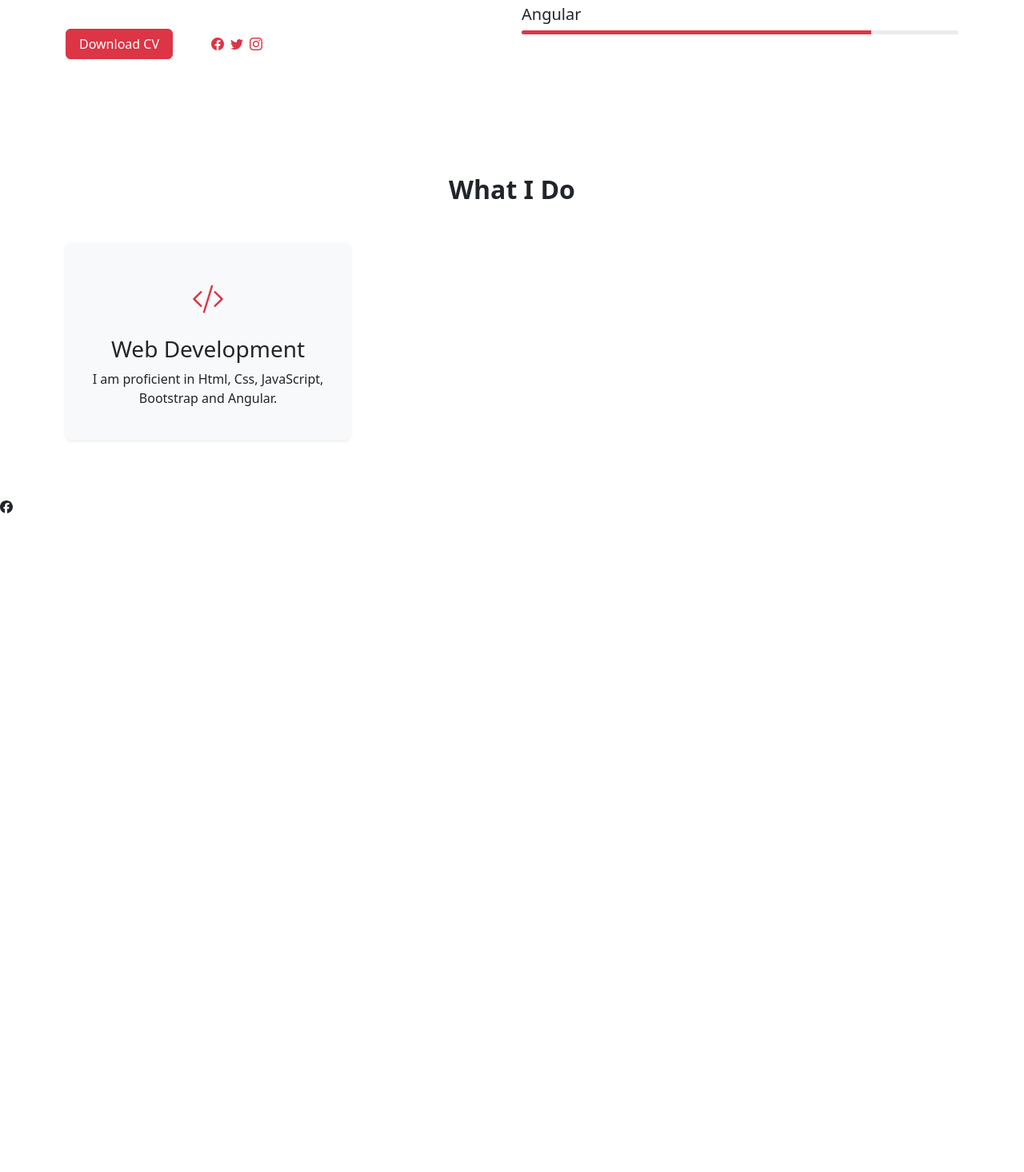
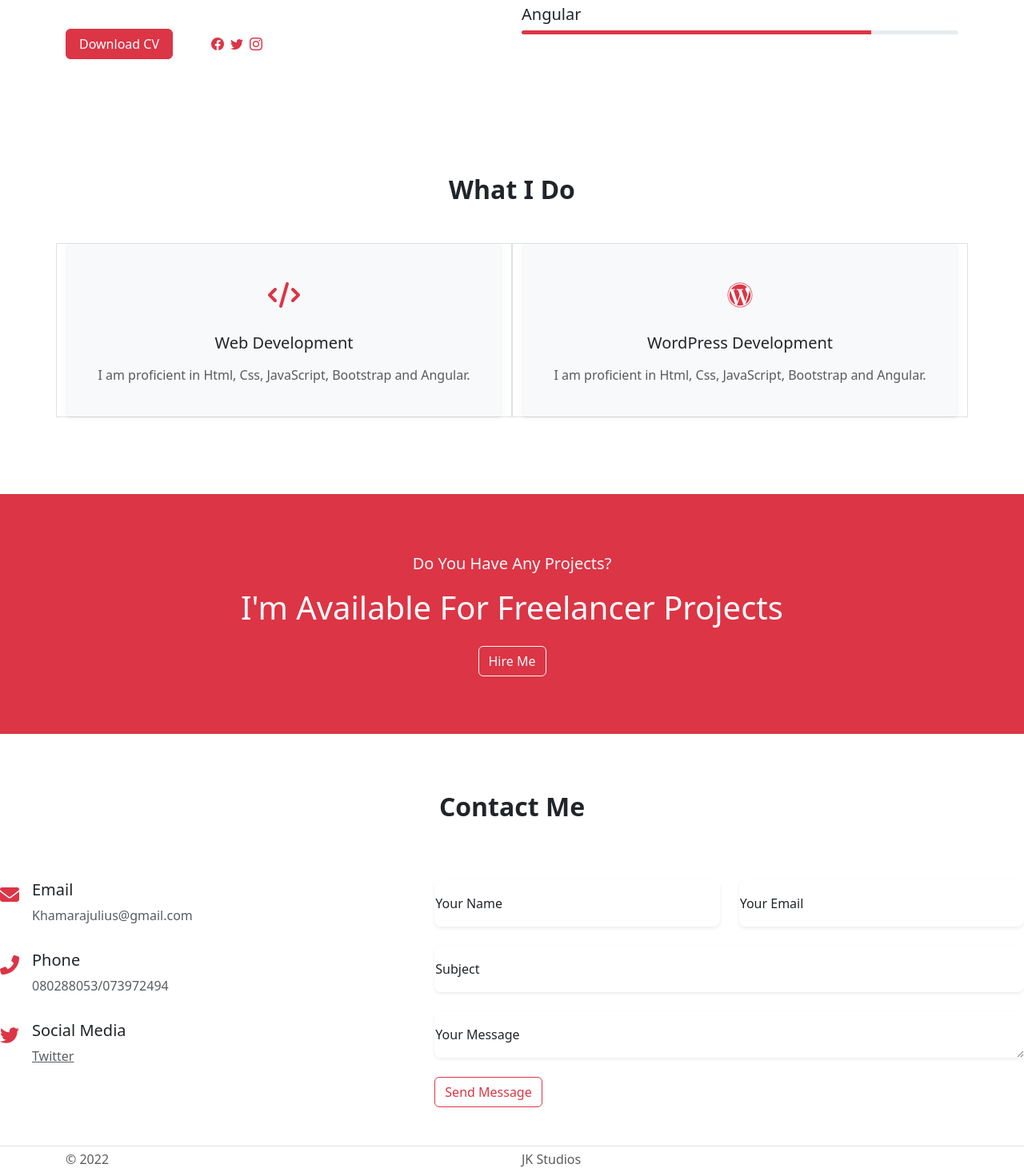
Before and after one commit to JKHAMARA/project, an Angular app: page /home in a window 1280 px wide. Shown: the part 1292-2758 px from the top of the page at 80% size. Before the commit the page ends 1938 px from the top, so only its background shows below. Built offline with nearby package versions, Linux system fonts and the light colour scheme.

Commit message:
finished portfolio website

```diff
--- a/src/app/home/home.component.html
+++ b/src/app/home/home.component.html
@@ -12,7 +12,7 @@
           <li><a class="dropdown-item" href="#home">Home</a></li>
           <li><a class="dropdown-item" href="#about">About</a></li>
           <li><a class="dropdown-item" href="#services">Services</a></li>
-          <li><a class="dropdown-item" href="#">Contact</a></li>
+          <li><a class="dropdown-item" href="#contact">Contact</a></li>
         </ul>
       </div>
     </div>
@@ -151,17 +151,149 @@
     </div>
 
     <div class="row text-center">
-      <div class="col-md-6 col-lg-4">
+      <div class="col-md-6 col-lg-6 border mb-4">
         <div class="service-item shadow-sm p-4 rounded bg-light">
-          <div class="icon my-3 text-danger fs-1">
-            <i class="bi bi-code-slash"></i>
+          <div class="icon my-3 text-danger fs-2">
+            <i class="fas fa-code"></i>
           </div>
-          <h3>Web Development</h3>
-          <p>I am proficient in Html, Css, JavaScript, Bootstrap and Angular.</p>
+          <h3 class="fs-5 py-2">Web Development</h3>
+          <p class="text-muted">I am proficient in Html, Css, JavaScript, Bootstrap and Angular.</p>
+        </div>
+      </div>
+
+      <div class="col-md-6 col-lg-6 border mb-4">
+        <div class="service-item shadow-sm p-4 rounded bg-light">
+          <div class="icon my-3 text-danger fs-2">
+            <i class="fa-brands fa-wordpress"></i>
+          </div>
+          <h3 class="fs-5 py-2">WordPress Development</h3>
+          <p class="text-muted">I am proficient in Html, Css, JavaScript, Bootstrap and Angular.</p>
+        </div>
+      </div>
+
+    </div>
+  </div>
+</section>
+<!-- Services Section End -->
+
+<!-- Freelancer Available Section Start -->
+<section class="freelancer-available py-5 bg-danger">
+  <div class="container-lg py-4">
+    <div class="row justify-content-center">
+      <div class="col-lg-8 text-center">
+        <p class="text-light fs-5">Do You Have Any Projects?</p>
+        <h2 class="text-white fs-1 mb-4">I'm Available For Freelancer Projects</h2>
+        <a href="#contact" class="btn btn-outline-light">Hire Me</a>
+      </div>
+    </div>
+  </div>
+</section>
+<!-- Freelancer Available Section End -->
+
+<!-- Contact Section Start -->
+<section class="contact py-5" id="contact">
+  <div class="container-lg py-4">
+    <div class="row justify-content-center">
+      <div class="col-lg-8">
+        <div class="section-title text-center">
+          <h2 class="fw-bold mb-5">Contact Me</h2>
         </div>
       </div>
     </div>
   </div>
+
+  <div class="row">
+    <div class="col-md-5">
+      <div class="contact-item d-flex mb-3">
+        <div class="icon fs-4 text-danger">
+          <i class="fa-solid fa-envelope"></i>
+        </div>
+
+        <div class="text ms-3">
+          <h3 class="fs-5">Email</h3>
+          <p class="text-muted">Khamarajulius@gmail.com</p>
+        </div>
+      </div>
+
+      <div class="contact-item d-flex mb-3">
+        <div class="icon fs-4 text-danger">
+          <i class="fa-solid fa-phone-flip"></i>
+        </div>
+
+        <div class="text ms-3">
+          <h3 class="fs-5">Phone</h3>
+          <p class="text-muted">080288053/073972494</p>
+        </div>
+      </div>
+
+      <div class="contact-item d-flex mb-3">
+        <div class="icon fs-4 text-danger">
+          <i class="fa-brands fa-twitter"></i>
+        </div>
+
+        <div class="text ms-3">
+          <h3 class="fs-5">Social Media</h3>
+          <a class="text-muted" href="">Twitter</a>
+        </div>
+      </div>
+
+    </div>
+
+    <div class="col-md-7">
+      <div class="contact-form">
+        <form>
+          <div class="row">
+            <div class="col-lg-6 form-floating mb-4">
+              <input type="text" class="form-control shadow-sm border-0 form-control-lg" placeholder="Your Name" aria-label="Your name">
+              <label>Your Name</label>
+            </div>
+
+            <div class="col-lg-6 form-floating mb-4">
+              <input type="email" class="form-control shadow-sm border-0 form-control-lg" placeholder="Your Email" aria-label="Email">
+              <label>Your Email</label>
+            </div>
+          </div>
+
+          <div class="row">
+            <div class="col-lg-12 form-floating mb-4">
+              <input type="text" class="form-control shadow-sm border-0 form-control-lg" placeholder="Subject" aria-label="Subject">
+              <label>Subject</label>
+            </div>
+          </div>
+
+          <div class="row">
+            <div class="col-lg-12 form-floating mb-4">
+              <textarea rows="5" class="form-control shadow-sm border-0 form-control-lg" placeholder="Leave a comment here"></textarea>
+              <label>Your Message</label>
+            </div>
+          </div>
+
+          <div class="row">
+            <div class="col-lg-12">
+              <button type="submit" class="btn btn-outline-danger">Send Message</button>
+            </div>
+          </div>
+
+        </form>
+      </div>
+    </div>
+
+  </div>
 </section>
-<!-- Services Section End -->
-<i class='fab fa-facebook'></i>
+<!-- Contact Section End -->
+
+<!-- Footer Section Start -->
+<footer class="footer border-top py-1">
+  <div class="container-lg">
+    <div class="row">
+      <div class="col-lg-6">
+        <p class="m-0 text-muted text-left">&copy; 2022</p>
+      </div>
+
+      <div class="col-lg-6">
+        <p class="text-right m-0 text-muted">JK Studios</p>
+      </div>
+    </div>
+  </div>
+</footer>
+<!-- Footer Section End  -->
```
